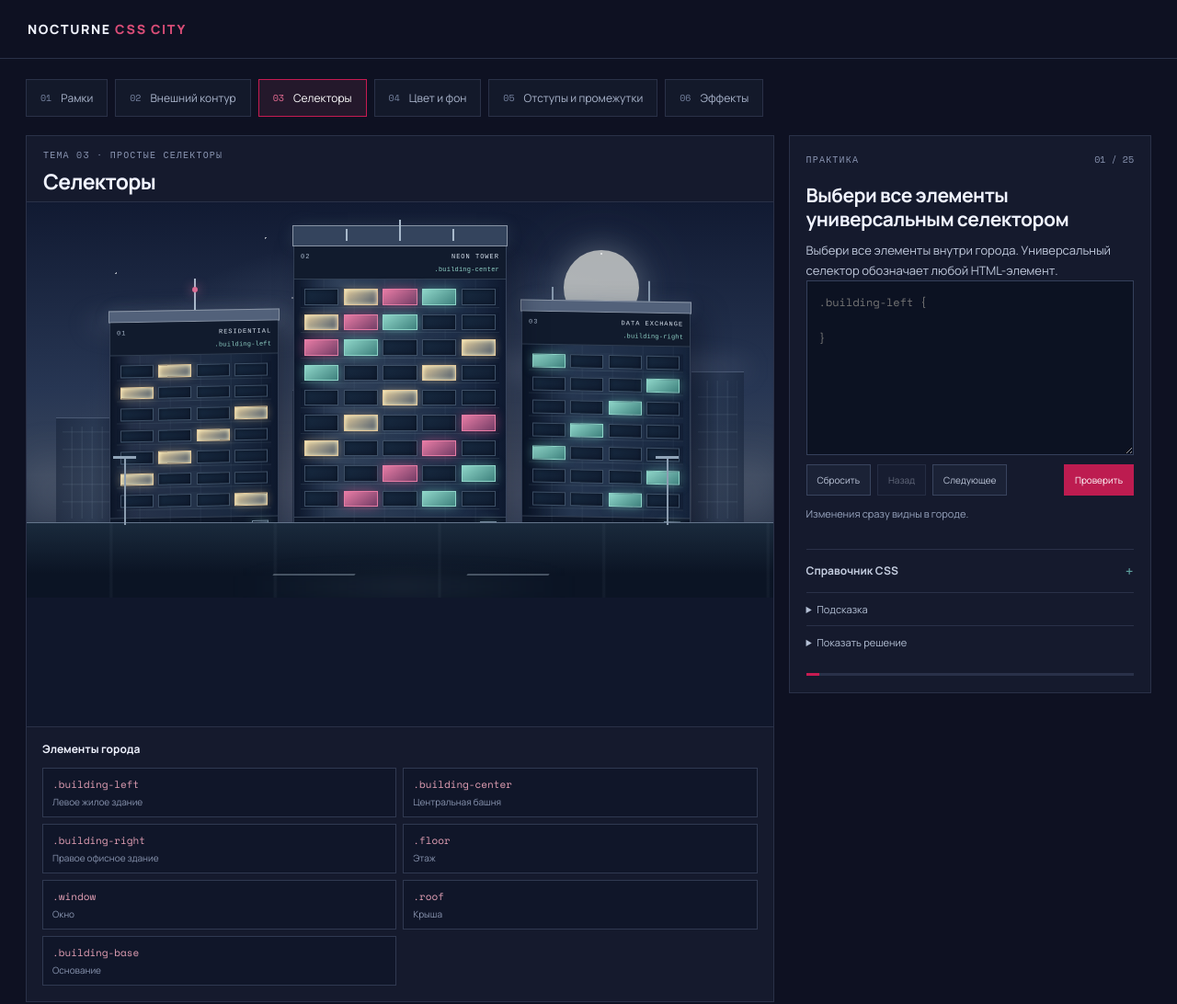
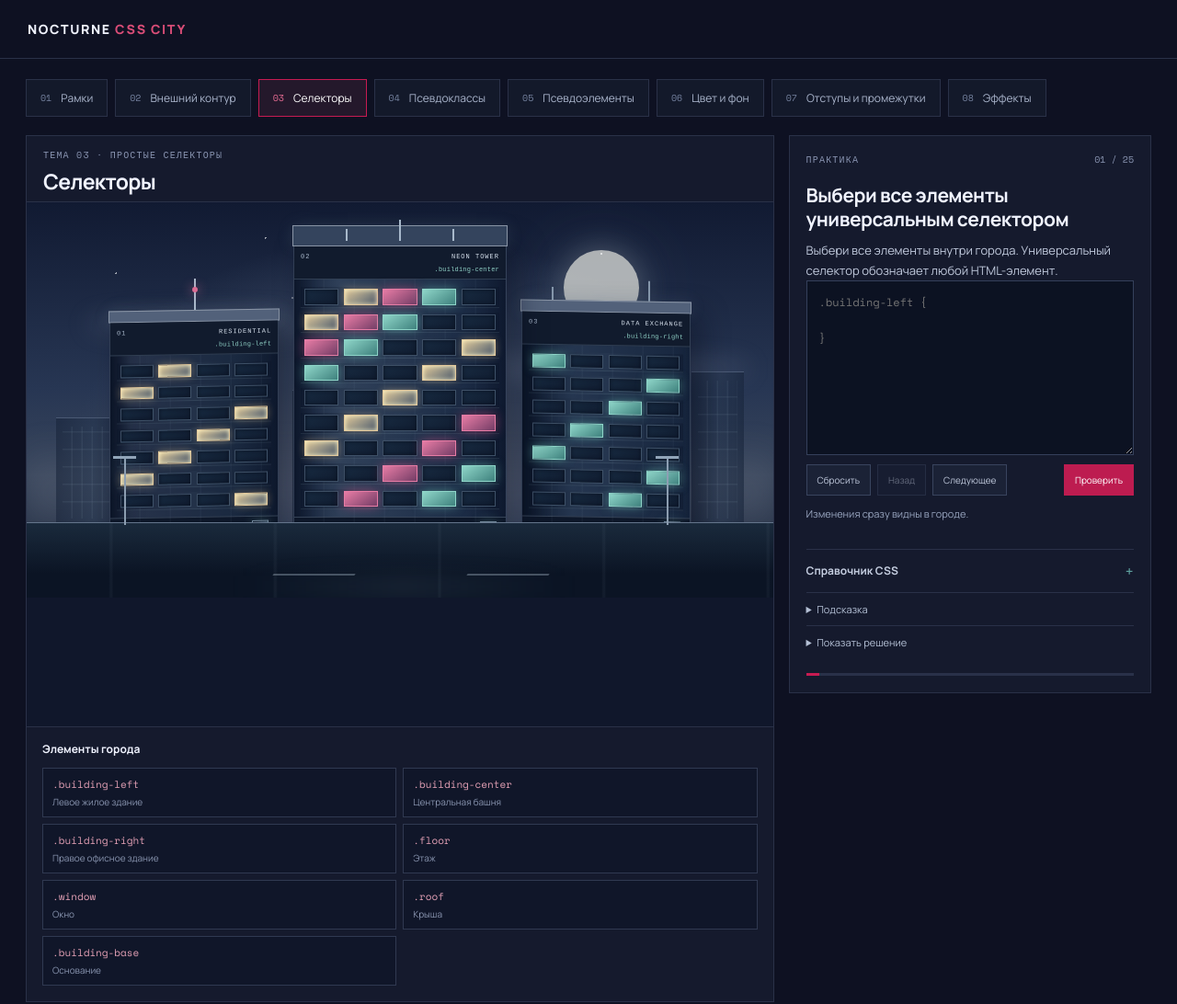
Before and after one commit to RinaFir/City, a plain HTML site: page index.html in a window 1280 px wide. Shown: the whole page at 92% size. Drawn offline with nearby package versions, Linux system fonts and the light colour scheme.

Commit message:
Add dedicated pseudo-class and pseudo-element topic tabs

```diff
--- a/index.html
+++ b/index.html
@@ -17,9 +17,11 @@
       <button class="topic" data-topic="frame"><b>01</b><span>Рамки</span></button>
       <button class="topic" data-topic="outline"><b>02</b><span>Внешний контур</span></button>
       <button class="topic active" data-topic="selectors"><b>03</b><span>Селекторы</span></button>
-      <button class="topic" data-topic="colors"><b>04</b><span>Цвет и фон</span></button>
-      <button class="topic" data-topic="spacing"><b>05</b><span>Отступы и промежутки</span></button>
-      <button class="topic" data-topic="effects"><b>06</b><span>Эффекты</span></button>
+      <button class="topic" data-topic="pseudoClasses"><b>04</b><span>Псевдоклассы</span></button>
+      <button class="topic" data-topic="pseudoElements"><b>05</b><span>Псевдоэлементы</span></button>
+      <button class="topic" data-topic="colors"><b>06</b><span>Цвет и фон</span></button>
+      <button class="topic" data-topic="spacing"><b>07</b><span>Отступы и промежутки</span></button>
+      <button class="topic" data-topic="effects"><b>08</b><span>Эффекты</span></button>
 
     </nav>
     <section class="workspace">
```
